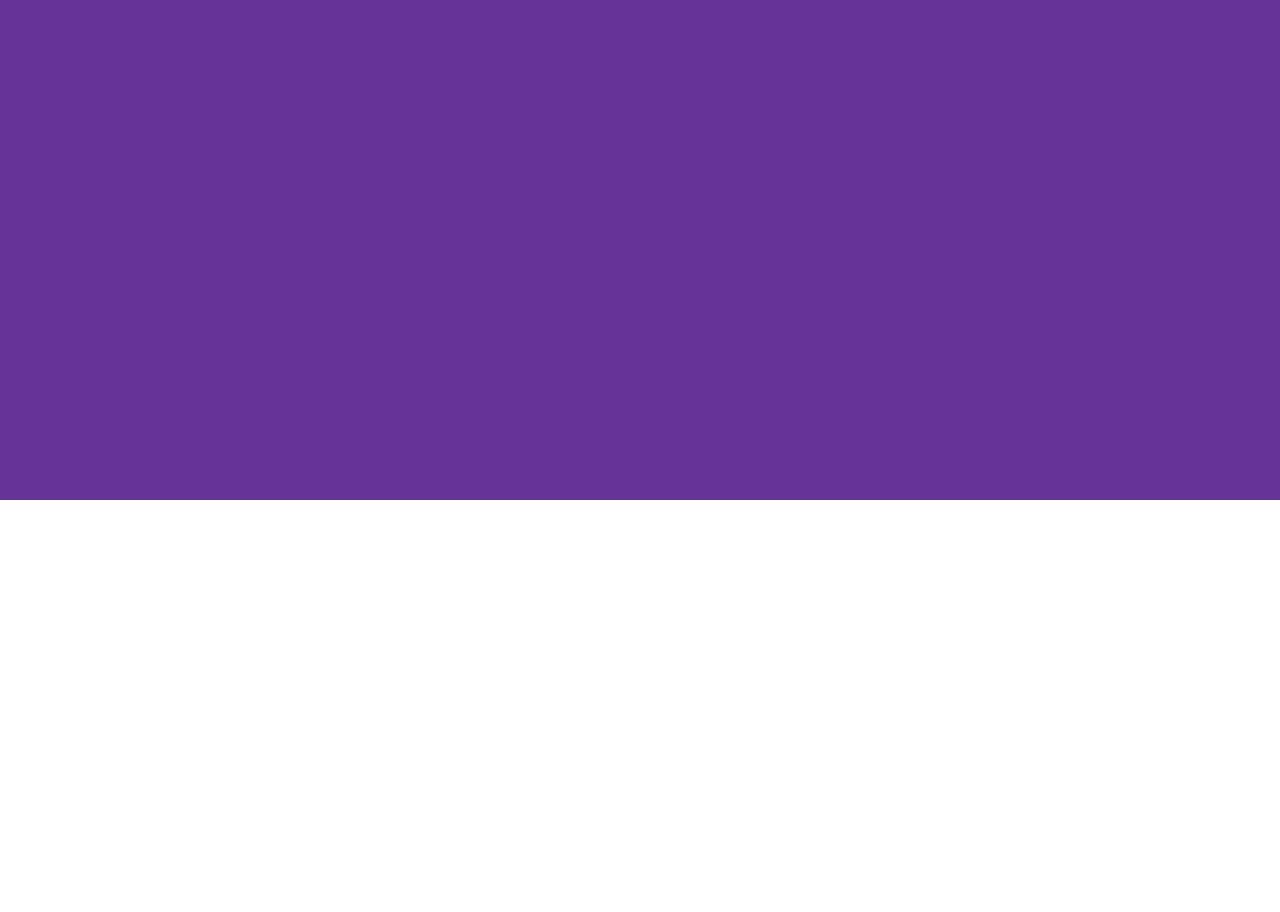
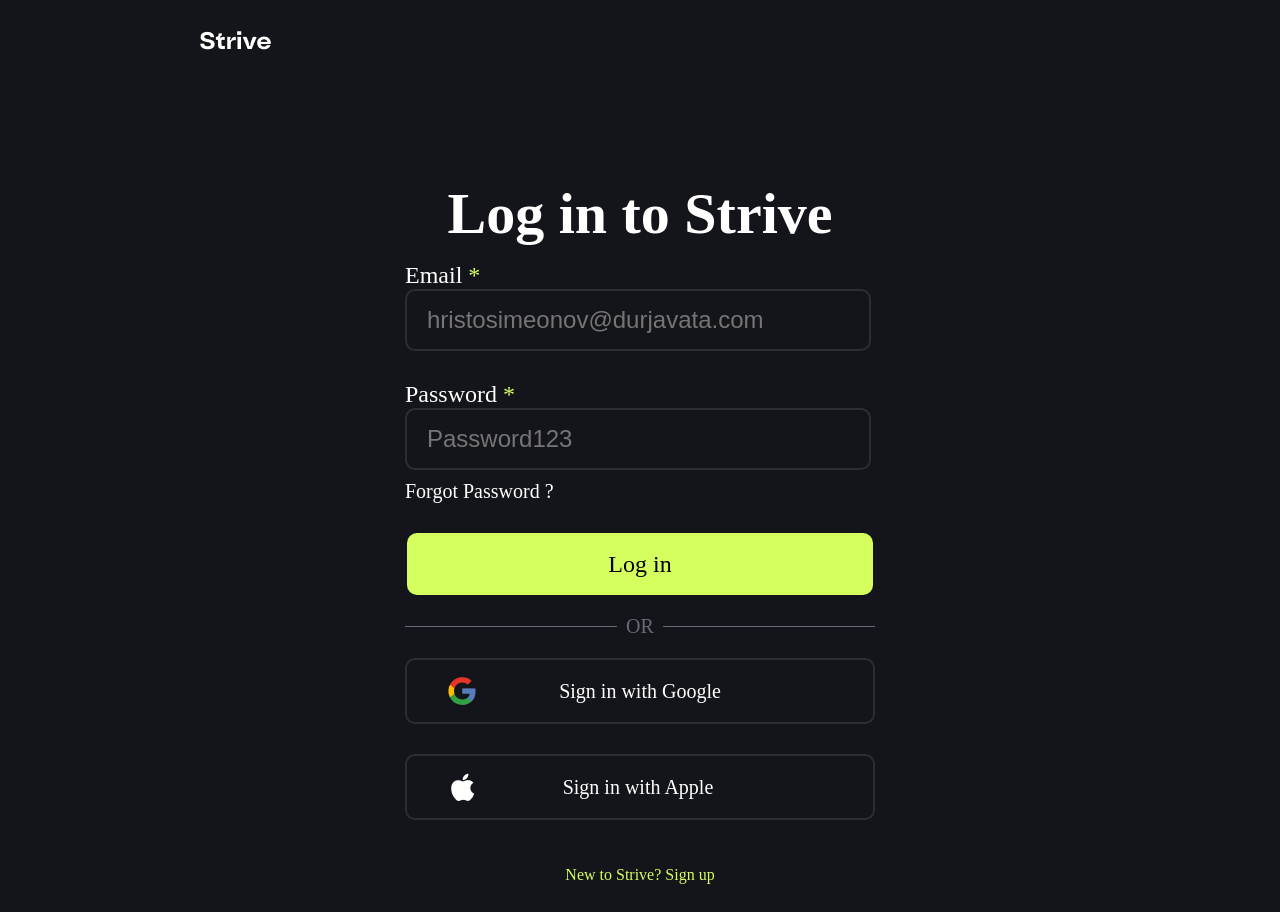
Before and after one commit to ZZSpasov20/Strive, a Vue app in the folder app/client/: page /loginView in a window 1280 px wide. Before the commit the page ends 800 px from the top, so only its background shows below. Built offline with nearby package versions, Linux system fonts and the light colour scheme.

Commit message:
Create login page

```diff
--- a/app/client/src/App.vue
+++ b/app/client/src/App.vue
@@ -10,6 +10,7 @@
   html, body{
     margin:0px;
     scroll-behavior: smooth;
+    background-color: #14151A;
   }
   a{
     text-decoration: none;
--- a/app/client/src/views/LoginView.vue
+++ b/app/client/src/views/LoginView.vue
@@ -3,15 +3,184 @@
 </script>
 
 <template>
-    <div>
+     <div class="login-page-wrapper">
+        <div class="logo-wrapper">
+            <img src="/src/assets/img/strive-logo--white.png" alt="logo-white">
+        </div>
+        <h1>Log in to Strive</h1>
+        <form action="">
+            <div class="input-and-label-wrapper">
+                <label for="Email" class="input-label">Email<span class="star--modify"> *</span></label>
+                <input type="email" name="Email" placeholder="hristosimeonov@durjavata.com" required>
+            </div>
+            <div class="input-and-label-wrapper">
+                <label for="Password" class="input-label">Password<span class="star--modify"> *</span></label>
+                <input type="password" name="Password" placeholder="Password123" required>
+            </div>
+            <p class="forgot-passowrd-text">Forgot Password ?</p>
+            <div class="form-buttom">
+                <p>Log in</p>
+            </div>
+        </form>
+        <div class="or-wrapper">
+            <div class="or-line"></div>
+            <p>OR</p>
+            <div class="or-line"></div>
+        </div>
+        <div class="alternative-login">
+            <img src="/src/assets/img/google_logo.png" alt="google_logo">
+            <p>Sign in with Google</p>
+            <div class="just-spacing">
 
+            </div>
+        </div>
+        <div class="alternative-login">
+            <img src="/src/assets/img/apple_logo.png" alt="apple_logo">
+            <p>Sign in with Apple</p>
+            <div class="just-spacing">
+
+            </div>
+        </div>
+        <RouterLink to="/signUp"><p class="sign-up-link">New to Strive? Sign up</p>
+        </RouterLink>
     </div>
 </template>
 
 <style scoped>
-div{
-    width:100%;
-    height: 500px;
-    background-color: rebeccapurple;
-}
+    .login-page-wrapper{
+        width:100%;
+        height: unset;
+        display: flex;
+        flex-direction: column;
+        justify-content: center;
+        align-items: center;
+        background-color: #14151A;
+        padding-bottom: 12px;
+
+            h1{
+                color: white;
+                font-size: 58px;
+                margin-top: 100px;
+                margin-bottom: 15px;
+            }
+    }
+    .logo-wrapper{
+        width:100%;
+        height: 80px;
+        display: flex;
+        align-items: center;
+            img{
+            padding-left: 200px;
+            }
+
+    }
+
+    form{
+        width:470px;
+        display: flex;
+        flex-direction: column;
+        justify-content: center;
+    }
+    .input-and-label-wrapper{
+        display: flex;
+        flex-direction: column;
+        justify-content: space-between;
+        height:100%;
+        width:470px;
+        margin-bottom: 30px;
+    }
+    .input-label{
+        font-size: 24px;
+        color:white;
+    }
+    .star--modify{
+        color: #D5FF5F;
+    }
+    input{
+        width:466px;
+        height:62px;
+        display: center;
+        justify-content: flex-start;
+        outline:none;
+        font-size: 24px;
+        background-color: transparent;
+        border-radius: 10px;
+        border: 2px solid #2D2D35;
+        color: #68687A;
+        box-sizing: border-box;
+        padding-left: 20px;
+
+            p{
+                margin-left: 10px;
+            }
+    }
+    input:focus{
+        outline:none;
+        color:white;
+        font-size: 24px;
+
+    }
+    .forgot-passowrd-text{
+        margin-top: -20px;
+        margin-bottom: 0px;
+        font-size: 20px;
+        color: white;
+        cursor: pointer;
+    }
+    .form-buttom{
+        width:466px;
+        height: 62px;
+        display: flex;
+        justify-content:center ;
+        align-items: center;
+        border-radius: 10px;
+        align-self: center;
+        background: #D5FF5F;
+        font-size:24px;
+        margin-top: 30px;
+        cursor: pointer;
+    }
+    .or-wrapper{
+        width:470px;
+        height:unset;
+        display: flex;
+        justify-content:space-between ;
+        align-items: center;
+
+            p{
+                font-size: 20px;
+                color: #68687A;
+            }
+    }
+    .or-line{
+        width:45%;
+        height:1px;
+        background-color:#68687A ;
+    }
+    .alternative-login{
+        width: 466px;
+        height: 62px;
+        border-radius: 10px;
+        border: 2px solid #2D2D35;
+        display: flex;
+        align-items: center;
+        justify-content: space-around;
+        cursor: pointer;
+        margin-bottom: 30px;
+
+            p{
+                font-size: 20px;
+                color:white;
+            }
+    }
+    .just-spacing{
+        width:28px;
+        height:28px;
+    }
+    .sign-up-link{
+        color:#D5FF5F;
+        text-align: center;
+        font-size: 16px;
+    }
+
 </style>
--- a/app/client/src/views/SignUp.vue
+++ b/app/client/src/views/SignUp.vue
@@ -141,6 +141,7 @@
         background: #D5FF5F;
         font-size:24px;
         margin-top: 30px;
+        cursor: pointer;
     }
     .login-page-link{
         font-size: 20px;
```
Also changed, not shown: app/client/src/assets/img/apple_logo.png (added), app/client/src/assets/img/google_logo.png (added).
